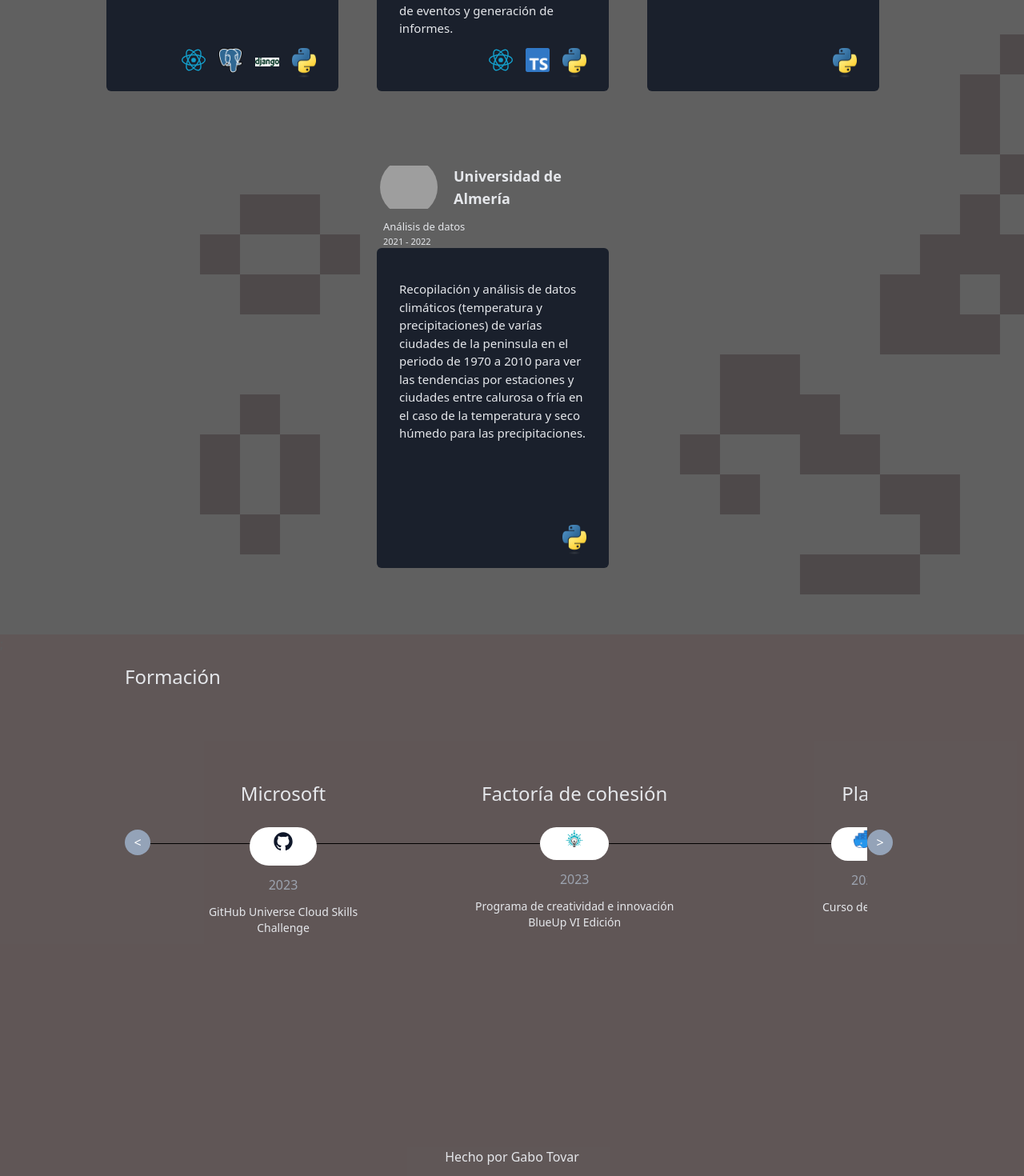
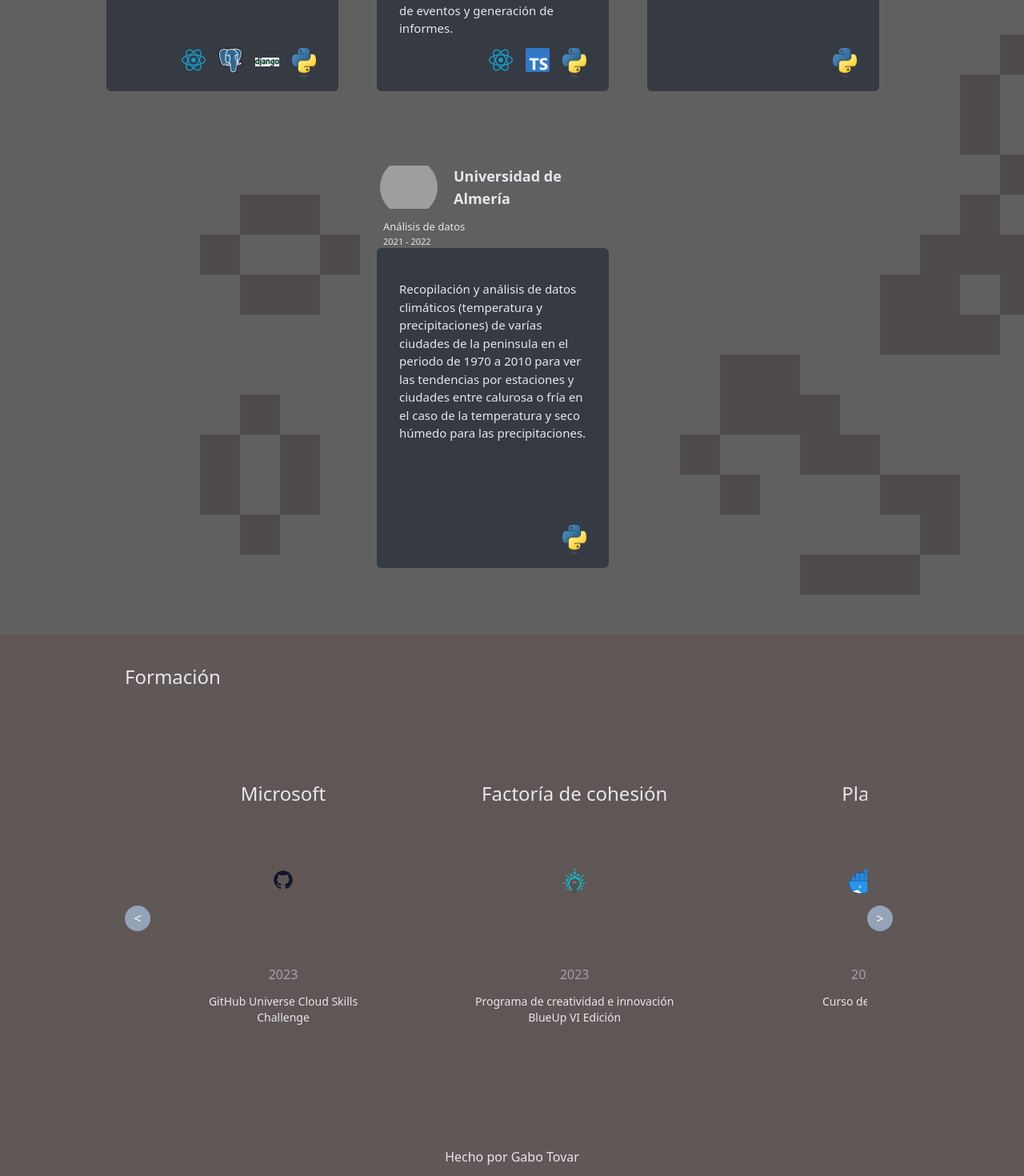
Before and after one commit to GaboTov/personalWeb, a Next.js app in the folder web/: page / in a window 1280 px wide. Shown: the part 1107-2577 px from the top of the page at 80% size. Built offline with nearby package versions, Linux system fonts and the light colour scheme; grey boxes are pictures that could not be loaded.

Commit message:
FIX formition

```diff
--- a/web/src/components/Expereincie.tsx
+++ b/web/src/components/Expereincie.tsx
@@ -56,7 +56,7 @@ export const Experience = ({
         {position}
         <p className="text-[11px] h-full">{correctFormat(exp)}</p>
       </div>
-      <div className=" text-[15px] bg-gray-100 rounded-md pt-4 pl-1 pr-1 pb-5 h-[400px] dark:bg-[#1a202c]">
+      <div className=" text-[15px] bg-gray-100 rounded-md pt-4 pl-1 pr-1 pb-5 h-[400px] dark:bg-[#323741ed]">
 
         <p className="p-6 mb-5 text-[15px] h-[310px]">
           {children}
--- a/web/src/components/Formacion.tsx
+++ b/web/src/components/Formacion.tsx
@@ -6,13 +6,14 @@ const Formacion = ({ logo, ttl, mt, year, explain }: FormacionPropsType) => {
   return (
     <>
       <div className="timeline-item flex flex-col items-center min-w-[300px] ">
-        <div className="content whitespace-nowrap">
+        <div className="content whitespace-nowrap mb-5">
           <h1 className="text-2xl">{ttl}</h1>
         </div>
         <div
-          className={` point flex bg-white  p-1 rounded-full`}
+          className={` bg-transparent  rounded-full p-8 h-[140px]`}
+
         >
-          <ShowLogos tec={logo}/>
+          <ShowLogos tec={logo} w={43} />
         </div>
         <div className="text-center mb-2">
           <h1 className="yearStudy">{year}</h1>
--- a/web/src/components/Formaciones.tsx
+++ b/web/src/components/Formaciones.tsx
@@ -1,7 +1,7 @@
 import { formacionObjeto } from "@/data/formacionesMock";
 import Formacion from "./Formacion";
 
-import React, { useRef, useEffect  } from "react";
+import React, { useRef, useEffect } from "react";
 import { FormacionPropsType } from "@/types/types";
 
 const Formaciones = () => {
@@ -17,7 +17,7 @@ const Formaciones = () => {
         if (
           e.deltaY > 0 &&
           scrollContainer.scrollLeft <
-            scrollContainer.scrollWidth - scrollContainer.clientWidth
+          scrollContainer.scrollWidth - scrollContainer.clientWidth
         ) {
           scrollContainer.scrollLeft += e.deltaY;
         } else if (e.deltaY < 0 && scrollContainer.scrollLeft > 0) {
@@ -47,7 +47,7 @@ const Formaciones = () => {
       <h1 className="text-2xl py-10">Formación</h1>
       <div className="flex flex-row">
         <button
-          className=" mt-[135px] ml-0 bg-slate-400 rounded-full h-8 w-8 text-white hover:scale-125 transition duration-300"
+          className=" mt-[230px] ml-0 bg-slate-400 rounded-full h-8 w-8 text-white hover:scale-125 transition duration-300"
           onClick={() => moveScroll("left")}
         >
           {"<"}
@@ -70,7 +70,7 @@ const Formaciones = () => {
           })}
         </div>
         <button
-          className=" mr-2 mt-[135px] bg-slate-400 rounded-full h-8 w-8 text-white hover:scale-125 transition duration-300"
+          className=" mr-2 mt-[230px] bg-slate-400 rounded-full h-8 w-8 text-white hover:scale-125 transition duration-300"
           onClick={() => moveScroll("right")}
         >
           {">"}
--- a/web/src/components/NavBar.tsx
+++ b/web/src/components/NavBar.tsx
@@ -6,7 +6,7 @@ const NavBar = () => {
   const pathname = usePathname();
 
   return (
-    <nav className="fixed w-[100%] h-[60px] mb-8 bg-[#9cacc954] align-middle rounded" >
+    <nav className="fixed w-[100%] h-[60px] mb-8 bg-[#9cacc9ed] align-middle rounded" >
       <ol className={`flex flex-row justify-end mr-8 p-4 `}>
         <li>
 
@@ -24,7 +24,7 @@ const NavBar = () => {
             }
           }}>
             <svg viewBox="0 0 24 24" fill="none" className="w-6 h-6 mr-6">
-              <path fill-rule="evenodd" clip-rule="evenodd" d="M17.715 15.15A6.5 6.5 0 0 1 9 6.035C6.106 6.922 4 9.645 4 12.867c0 3.94 3.153 7.136 7.042 7.136 3.101 0 5.734-2.032 6.673-4.853Z" class="fill-transparent"></path>
+              <path fill-rule="evenodd" clip-rule="evenodd" d="M17.715 15.15A6.5 6.5 0 0 1 9 6.035C6.106 6.922 4 9.645 4 12.867c0 3.94 3.153 7.136 7.042 7.136 3.101 0 5.734-2.032 6.673-4.853Z" className="fill-transparent"></path>
               <path d="m17.715 15.15.95.316a1 1 0 0 0-1.445-1.185l.495.869ZM9 6.035l.846.534a1 1 0 0 0-1.14-1.49L9 6.035Zm8.221 8.246a5.47 5.47 0 0 1-2.72.718v2a7.47 7.47 0 0 0 3.71-.98l-.99-1.738Zm-2.72.718A5.5
                 5.5 0 0 1 9 9.5H7a7.5 7.5 0 0 0 7.5 7.5v-2ZM9 9.5c0-1.079.31-2.082.845-2.93L8.153 5.5A7.47 7.47 0 0 0 7 9.5h2Zm-4 3.368C5 10.089 6.815 7.75 9.292 6.99L8.706 5.08C5.397
                 6.094 3 9.201 3 12.867h2Zm6.042 6.136C7.718 19.003 5 16.268 5 12.867H3c0 4.48 3.588 8.136 8.042 8.136v-2Zm5.725-4.17c-.81 2.433-3.074 4.17-5.725 4.17v2c3.552 0 6.553-2.327
--- a/web/src/components/ShowLogos.tsx
+++ b/web/src/components/ShowLogos.tsx
@@ -30,7 +30,7 @@ const logoComponents: Record<string, React.FC<LogoPropType>> = {
   GitHub: LogoGithub,
 };
 
-const ShowLogos = (props: { tec: string[] }) => {
+const ShowLogos = (props: { tec: string[], w?: number }) => {
   return (
     <section className="flex flex-row space-x-4 justify-end px-6 pb-3">
       {props.tec.map((tech) => {
@@ -38,8 +38,8 @@ const ShowLogos = (props: { tec: string[] }) => {
         if (LogoComponent) {
           return (
             <LogoComponent
-              w={30}
-              h={30}
+              w={props.w ?? 30}
+              h={props.w ?? 30}
               key={tech}
             />
           );
--- a/web/src/styles/globals.css
+++ b/web/src/styles/globals.css
@@ -13,26 +13,22 @@
   align-items: center;
   padding: 2rem;
 }
-.timeline-item:before {
-  content: "";
-  position: absolute;
-  top: 152px;
-  width: 100%;
-  min-width: 410px;
-  height: 1px;
-  background: black;
-}
+/* .timeline-item:before { */
+/*   content: ""; */
+/*   position: absolute; */
+/*   top: 160px; */
+/*   width: 100%; */
+/*   min-width: 410px; */
+/*   height: 1px; */
+/*   background: black; */
+/* } */
 
 .point {
-  /* Estiliza tu punto de la línea de tiempo como prefieras */
-
-  /* Asegúrate de que hay espacio entre el punto y el contenido */
   z-index: 1;
 }
 
 .content {
   padding: 1.3em;
-  /* Aquí puedes estilizar tu contenido como quieras */
   @apply text-[20px];
 }
 .yearStudy {
```
